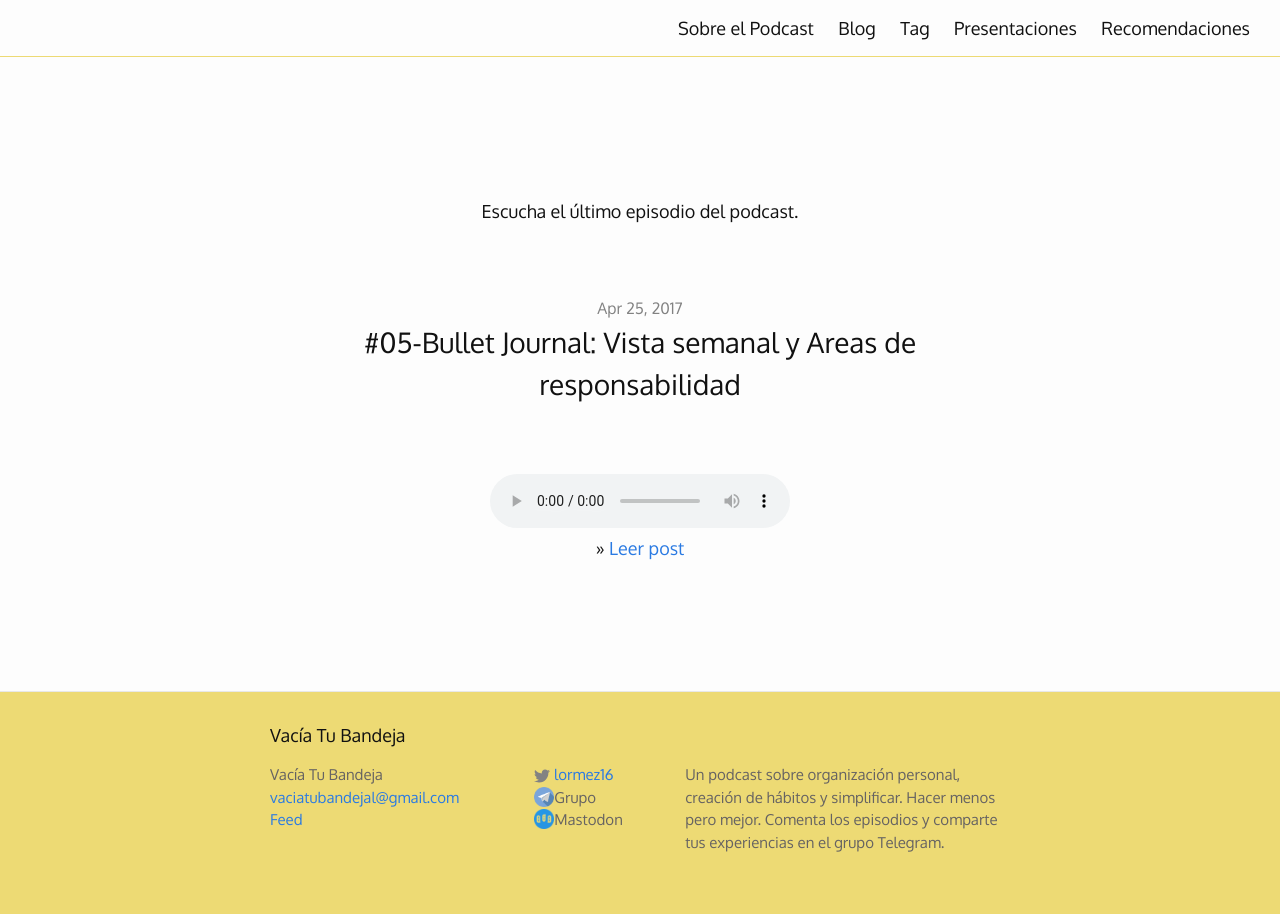
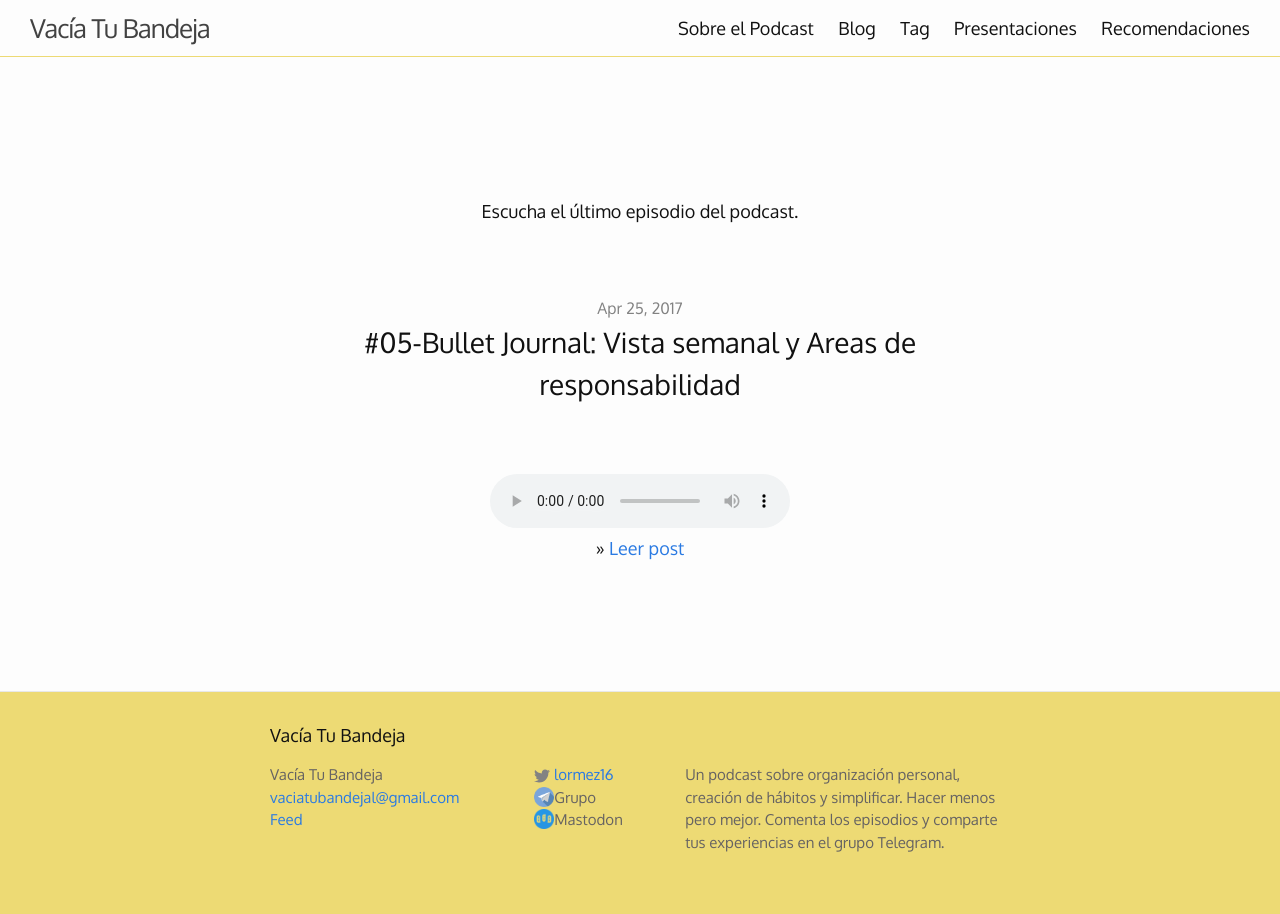
Before and after one commit to lormez16/cambioVTB, a Jekyll site: the page built from index.md, in a window 1280 px wide. Built offline with Jekyll 4.4.1, drawn with Linux system fonts in a browser that asks for light colours.

Commit message:
modificado el header

```diff
--- a/_includes/header.html
+++ b/_includes/header.html
@@ -3,7 +3,8 @@
 
   <div class="wrapper">
 
-		<a class="site-title" href="{{ site.url }}" />
+
+       	        <a class="site-title" href="{{ "/" | relative_url }}">{{ site.title | escape }}</a>
 
       <nav class="site-nav">
 
```
